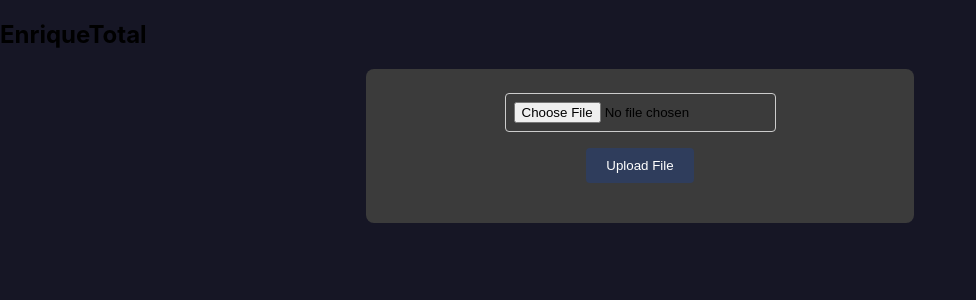
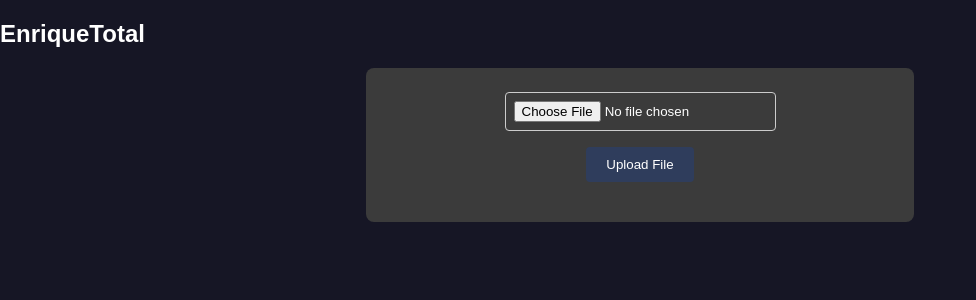
Before and after one commit to Enrikes/virusTotal, a React (Create React App) app: page / in a window 1280 px wide. Shown: the top 300 px of the page, without its empty margins (0-976 px from the left). Built offline with nearby package versions, Linux system fonts and the light colour scheme.

Commit message:
Chore: Added global dark style.

```diff
--- a/src/App.css
+++ b/src/App.css
@@ -1,3 +1,9 @@
 body {
-  background-color: #161625;
+  background-color: #161625; /* Background color for the entire page */
+  margin: 0;
+  font-family: Arial, sans-serif;
 }
+
+.App {
+  color: #fff;
+}
```
